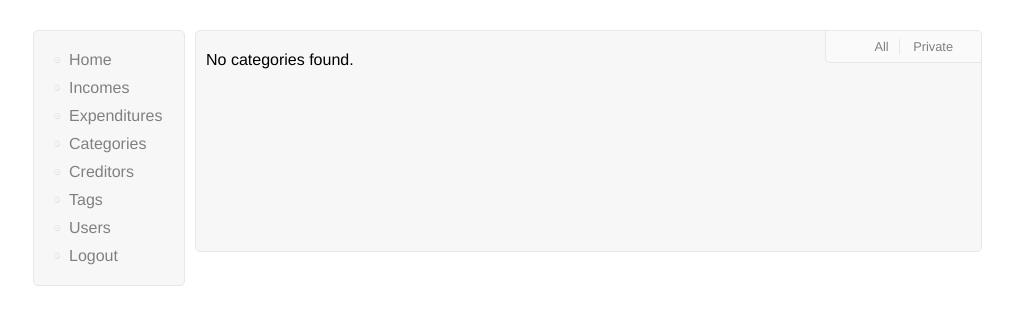
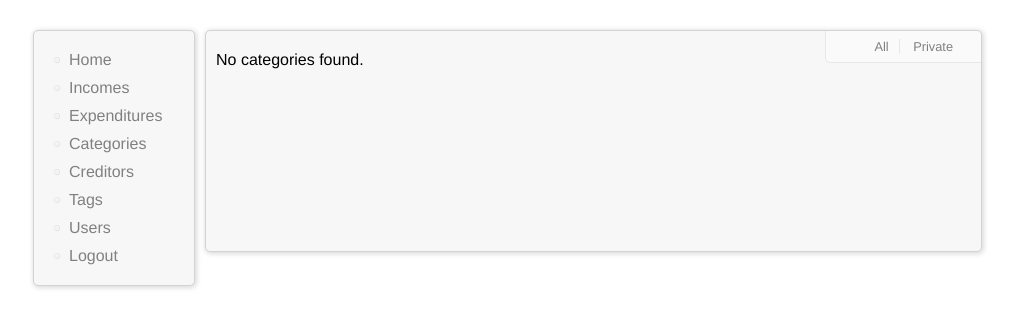
Before and after one commit to plastboks/Pyrtos, a Python web app: template pyrtos/templates/category/list.mako in a window 1280 px wide. Shown: the top 328 px of the page, without its empty margins (132-1148 px from the left). Run offline with Mako, Linux system fonts and the light colour scheme; the template is opened without the code that fills it, so the values that code supplies are empty.

Commit message:
small style changes
Signed-off-by: Alexander Skjolden <alex@plastboks.net>

```diff
--- a/pyrtos/static/css/style.css
+++ b/pyrtos/static/css/style.css
@@ -87,12 +87,13 @@ img {
  * sidebar
  */
 .sidebar {
-  width: 130px;
+  width: 140px;
   float: left;
   padding: 10px;
   background: none repeat scroll 0 0 #F7F7F7;
-  border: 1px solid #E8E8E8;
-
+  border: 1px solid lightgray;
+  -webkit-box-shadow: 1px 1px 5px 1px #dcdcdc;
+  box-shadow: 1px 1px 5px 1px #dcdcdc;
 }
 
 .sidebar ul {
@@ -147,14 +148,16 @@ img {
  * content
  */
 #content {
-  width: 765px;
+  width: 755px;
   float: left;
   min-height: 200px;
   background: none repeat scroll 0 0 #F7F7F7;
-  border: 1px solid #E8E8E8;
+  border: 1px solid lightgray;
   margin-left: 10px;
   padding: 10px;
   position: relative;
+  -webkit-box-shadow: 1px 1px 5px 1px #dcdcdc;
+  box-shadow: 1px 1px 5px 1px #dcdcdc;
 }
 
 #content .toolbar {
@@ -292,6 +295,10 @@ img {
   width: 100px;
 }
 
+#content tbody td.actions a{
+  margin: 0px 8px;
+}
+
 #content tbody .income {
   background: #F0F5B8;
 }
--- a/pyrtos/templates/login.mako
+++ b/pyrtos/templates/login.mako
@@ -25,7 +25,7 @@
         <label>${form.password.label}</label><br />
         ${form.password}
       </p>
-        <input type="submit" value="Sign in">
+        <input type="submit" value="Login">
     </form>
   </div>
 </body>
```
